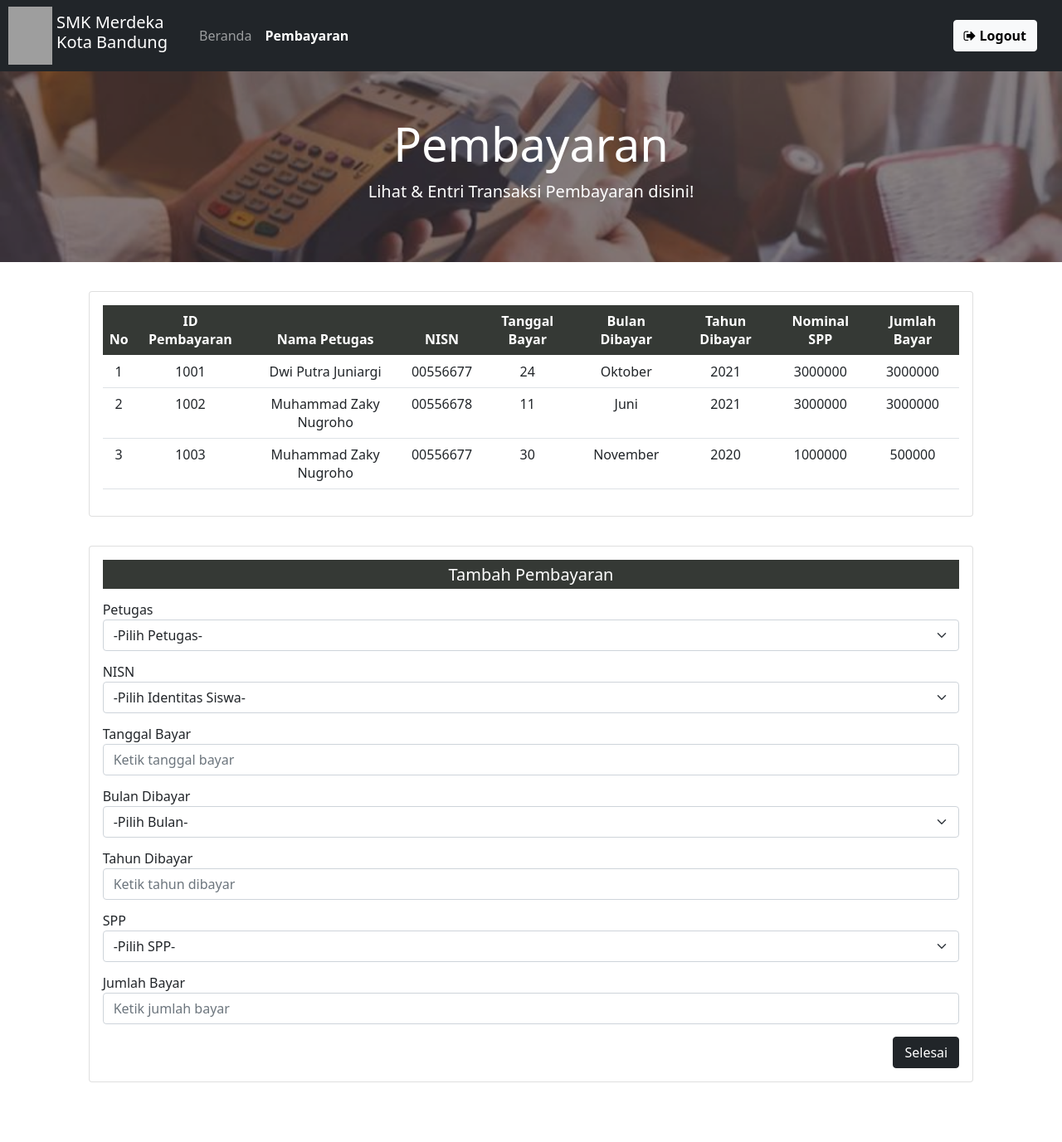
After one commit to AgiJuniargi/spp-dwi, a PHP site: page /pembayaran-petugas.php in a window 1280 px wide. The commit adds this page. Shown: the whole page at 83% size. Run offline with PHP 8.4, Linux system fonts and the light colour scheme; data comes from the database, SQL or seed files in the repository; some libraries are stand-ins or nearby versions; grey boxes are pictures that could not be loaded.

Commit message:
UJikom 2

```diff
--- a/edit-pembayaran.php
+++ b/edit-pembayaran.php
@@ -59,9 +59,9 @@
         <!-- Form -->
         <div class="card col-md-10 mx-auto" style="margin-top:35px ; ">
             <div class="card-body">
-                <input type="hidden" name="id_pembayaran" value="<?php echo $data['id_pembayaran'] ?>">
                 <h5 class="text-center text-white d-flex justify-content-center align-items-center" style="background-color: #353935; height: 35px;">Edit Data Pembayaran</h5>
                 <form method="POST" action="update-pembayaran.php">
+                <input type="hidden" name="id_pembayaran" value="<?php echo $data['id_pembayaran'] ?>">
                     <div class="form-group" style="margin-top: 13px;">
                         <label for="id_petugas">Petugas</label>
                         <select class="form-select" name="id_petugas">
--- /dev/null
+++ b/pembayaran-petugas.php
@@ -0,0 +1,177 @@
+<html>
+
+<head>
+  <meta charset="UTF-8">
+  <meta http-equiv="X-UA-Compatible" content="IE=edge">
+  <meta name="viewport" content="width=device-width, initial-scale=1">
+  <title>Halaman | Pembayaran</title>
+  <!-- Bootstrap -->
+  <link rel="stylesheet" href="bootstrap/css/bootstrap.css" />
+  <link rel="stylesheet" href="https://maxcdn.bootstrapcdn.com/font-awesome/4.5.0/css/font-awesome.min.css" />
+</head>
+
+<body>
+
+    <!-- Navbar -->
+    <nav class="navbar navbar-expand-lg navbar-dark bg-dark">
+        <img src="img/logo_sekolah.png" width="53px" height="70px" alt="" style="margin-left: 10px;">
+        <h5 style="margin-left:5px;" class="text-white">SMK Merdeka<br>Kota Bandung</h5>
+        <div class="collapse navbar-collapse" id="navbarNav">
+            <ul class="navbar-nav">
+                <li class="nav-item active">
+                    <a class="nav-link" href="home.php" style="margin-left: 30px;">Beranda</a>
+                </li>
+                <li class="nav-item active">
+                    <a class="nav-link text-white" href="pembayaran-petugas.php"><b>Pembayaran</b></a>
+                </li>
+            </ul>
+        </div>
+        <a href="loginpetugas.php" class="btn btn-light" style="margin-right: 30px;"><b><i class="fa fa-sign-out"></i> Logout</b></a>
+    </nav>
+    <!-- End Navbar -->
+
+    <!-- Banner -->
+    <div class="d-flex justify-content-center align-items-center" style="height: 230px;background-image: url(img/pembayaran-bg.png); background-position: center; background-size:cover;">
+        <div class="text-center text-white">
+            <h2 class="display-4"><b>Pembayaran</b></h2>
+            <p class="lead">Lihat & Entri Transaksi Pembayaran disini!</p>
+        </div>
+    </div>
+    <!-- End Banner -->
+
+    <!-- Table -->
+    <div class="card col-md-10 mx-auto" style="margin-top:35px ; ">
+        <div class="card-body">
+            <table class="table text-center">
+                <thead style="background-color: #353935;">
+                    <tr>
+                        <th scope="col" class="text-white">No</th>
+                        <th scope="col" class="text-white">ID Pembayaran</th>
+                        <th scope="col" class="text-white">Nama Petugas</th>
+                        <th scope="col" class="text-white">NISN</th>
+                        <th scope="col" class="text-white">Tanggal Bayar</th>
+                        <th scope="col" class="text-white">Bulan Dibayar</th>
+                        <th scope="col" class="text-white">Tahun Dibayar</th>
+                        <th scope="col" class="text-white">Nominal SPP</th>
+                        <th scope="col" class="text-white">Jumlah Bayar</th>
+                    </tr>
+                </thead>
+
+                <tbody>
+                    <?php
+                    include 'koneksi.php';
+                    $no = 1;
+                    $data = mysqli_query($koneksi, "select * from pembayaran as a LEFT JOIN petugas as b ON a.id_petugas = b.id LEFT JOIN spp as c ON a.id_spp = c.id_spp;");
+                    while ($d = mysqli_fetch_array($data)) {
+                    ?>
+                        <tr>
+                            <td><?php echo $no++; ?></td>
+                            <td><?php echo $d['id_pembayaran']; ?></td>
+                            <td><?php echo $d['nama_petugas']; ?></td>
+                            <td><?php echo $d['nisn']; ?></td>
+                            <td><?php echo $d['tgl_bayar']; ?></td>
+                            <td><?php echo $d['bulan_dibayar']; ?></td>
+                            <td><?php echo $d['tahun_dibayar']; ?></td>
+                            <td><?php echo $d['nominal']; ?></td>
+                            <td><?php echo $d['jumlah_bayar']; ?></td>
+                        </tr>
+                    <?php
+                    }
+                    ?>
+                </tbody>
+            </table>
+        </div>
+    </div>
+    <!-- End Table -->
+
+    <!-- Form -->
+    <div class="card col-md-10 mx-auto" style="margin-top:35px ; ">
+        <div class="card-body">
+            <h5 class="text-center text-white d-flex justify-content-center align-items-center" style="background-color: #353935; height: 35px;">Tambah Pembayaran</h5>
+            <form method="POST" action="input-pembayaran.php">
+                <div class="form-group" style="margin-top: 13px;">
+                    <label for="id_petugas">Petugas</label>
+                    <select class="form-select" name="id_petugas">
+                        <option>-Pilih Petugas-</option>
+                        <?php
+                        include "koneksi.php";
+                        $sql = mysqli_query($koneksi, "SELECT * FROM petugas");
+                        while ($data = mysqli_fetch_array($sql)) {
+                        ?>
+                            <option value="<?= $data['id'] ?>"><?= $data['id'] ?> | <?= $data['nama_petugas'] ?></option>
+                        <?php
+                        }
+                        ?>
+                    </select>
+                </div>
+                <div class="form-group" style="margin-top: 13px;">
+                    <label for="nisn">NISN</label>
+                    <select class="form-select" name="nisn">
+                        <option>-Pilih Identitas Siswa-</option>
+                        <?php
+                        include "koneksi.php";
+                        $sql = mysqli_query($koneksi, "SELECT * FROM siswa");
+                        while ($data = mysqli_fetch_array($sql)) {
+                        ?>
+                            <option value="<?= $data['nisn'] ?>"><?= $data['nisn'] ?> | <?= $data['nama'] ?></option>
+                        <?php
+                        }
+                        ?>
+                    </select>
+                </div>
+                <div class="form-group" style="margin-top: 13px;">
+                    <label for="tgl_bayar">Tanggal Bayar</label>
+                    <input type="number" class="form-control" name="tgl_bayar" placeholder="Ketik tanggal bayar">
+                </div>
+                <div class="form-group" style="margin-top: 13px;">
+                    <label for="bulan_dibayar">Bulan Dibayar</label>
+                    <select class="form-select" name="bulan_dibayar">
+                        <option>-Pilih Bulan-</option>
+                        <option value="Januari">Januari</option>
+                        <option value="Februari">Februari</option>
+                        <option value="Maret">Maret</option>
+                        <option value="April">April</option>
+                        <option value="Mei">Mei</option>
+                        <option value="Juni">Juni</option>
+                        <option value="Juli">Juli</option>
+                        <option value="Agustus">Agustus</option>
+                        <option value="September">September</option>
+                        <option value="Oktober">Oktober</option>
+                        <option value="November">November</option>
+                        <option value="Desember">Desember</option>
+                    </select>
+                </div>
+                <div class="form-group" style="margin-top: 13px;">
+                    <label for="tahun_dibayar">Tahun Dibayar</label>
+                    <input type="number" class="form-control" name="tahun_dibayar" placeholder="Ketik tahun dibayar">
+                </div>
+                <div class="form-group" style="margin-top: 13px;">
+                    <label for="id_spp">SPP</label>
+                    <select class="form-select" name="id_spp">
+                        <option>-Pilih SPP-</option>
+                        <?php
+                        include "koneksi.php";
+                        $sql = mysqli_query($koneksi, "SELECT * FROM spp");
+                        while ($data = mysqli_fetch_array($sql)) {
+                        ?>
+                            <option value="<?= $data['id_spp'] ?>"><?= $data['tahun'] ?> | <?= $data['nominal'] ?></option>
+                        <?php
+                        }
+                        ?>
+                    </select>
+                </div>
+                <div class="form-group" style="margin-top: 13px;">
+                    <label for="jumlah_bayar">Jumlah Bayar</label>
+                    <input type="number" class="form-control" name="jumlah_bayar" placeholder="Ketik jumlah bayar">
+                </div>
+                <button class="btn btn-dark float-end" type="submit" style="margin-top: 15px; width: 80px;">Selesai</button>
+            </form>
+        </div>
+    </div>
+    <!-- End Form -->
+    <br>
+    <br>
+    <br>
+</body>
+
+</html>
```
Also changed, not shown: home.php (added, +39 -0 lines), login-petugas-gagal.php (added, +17 -0 lines), loginpetugas.php (added, +41 -0 lines), loginpetugascontroller.php (added, +23 -0 lines).
